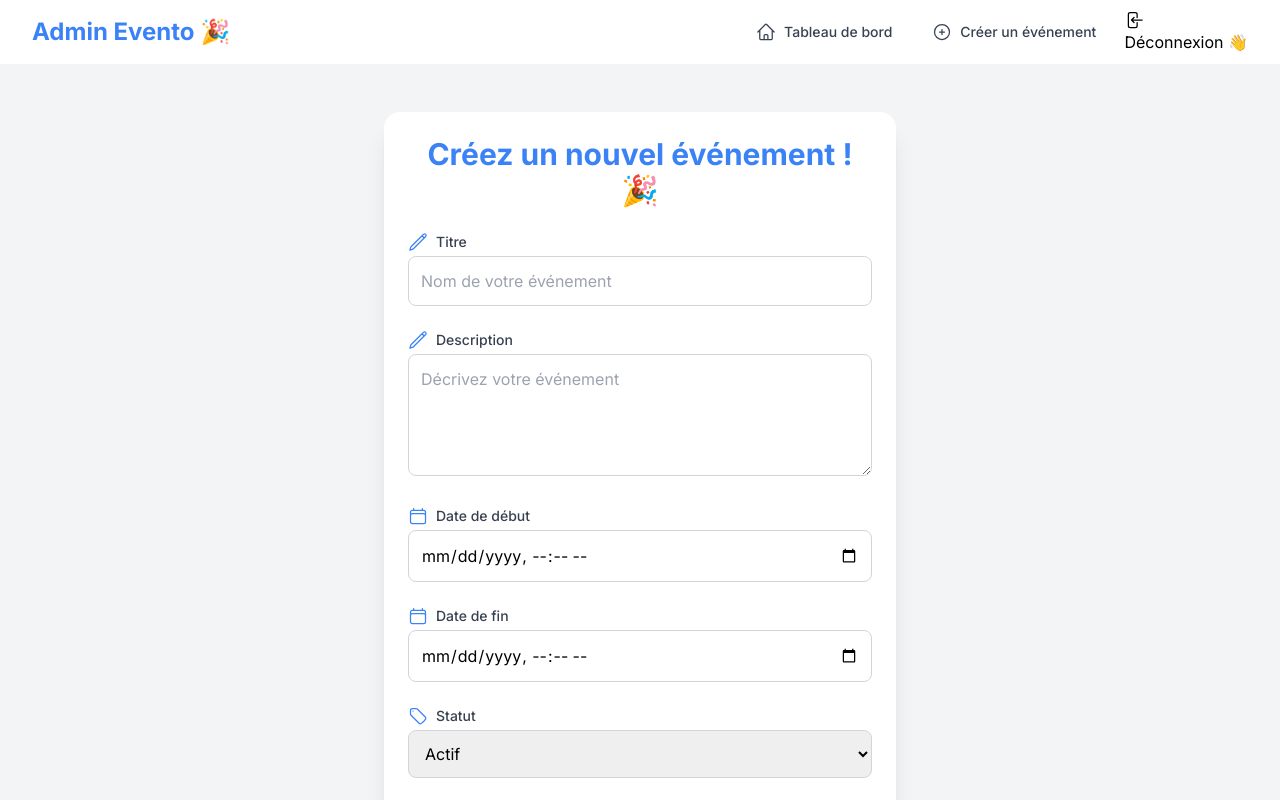
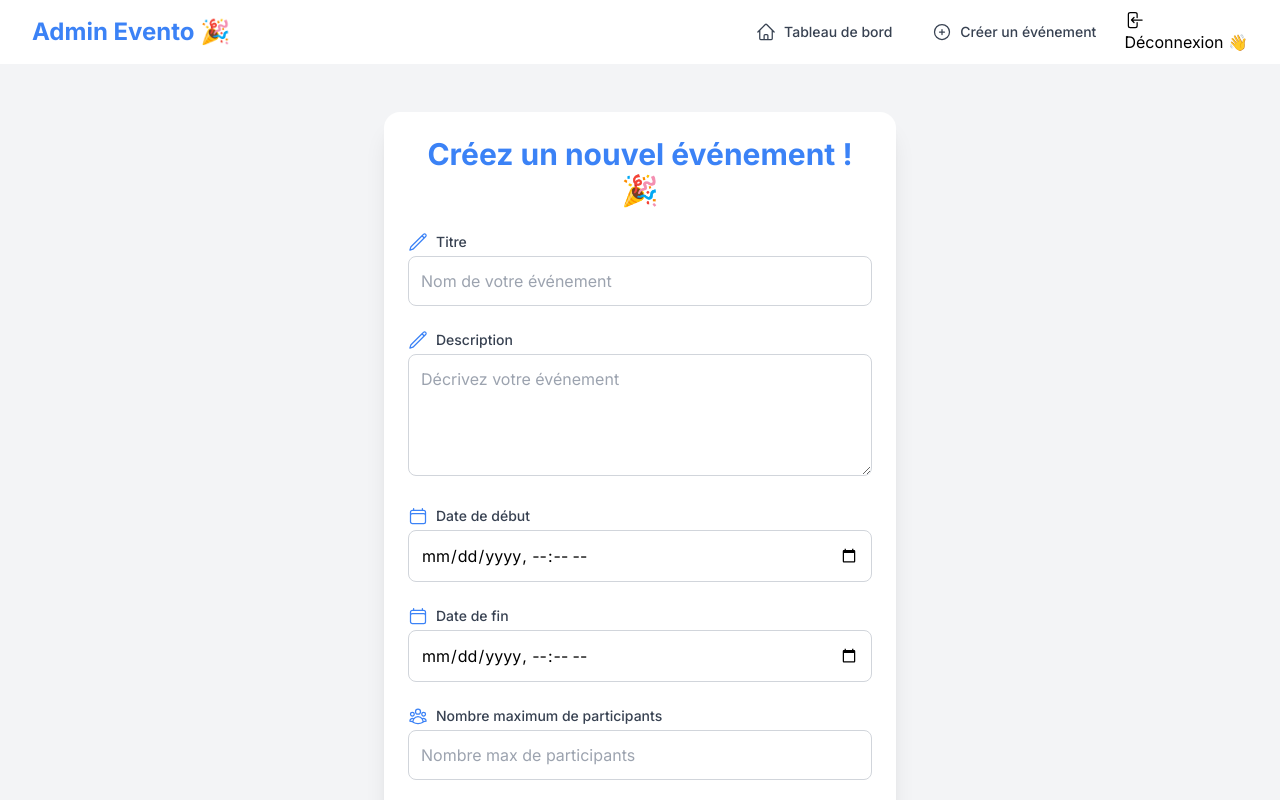
Before and after one commit to TherinOG/ticketerie, a Next.js app: page /admin/events/create in a window 1280 px wide. Shown: the top 800 px of the page. Built offline with nearby package versions, Linux system fonts and the light colour scheme; sample sign-in values are in the browser's storage.

Commit message:
feat: Add maxParticipants field to CreateEventPage form with input handling

```diff
--- a/src/app/admin/events/create/page.tsx
+++ b/src/app/admin/events/create/page.tsx
@@ -4,7 +4,7 @@ import { useState } from 'react';
 import { useForm } from 'react-hook-form';
 import { useRouter } from 'next/navigation';
 import { motion } from 'framer-motion';
-import { CalendarIcon, PencilIcon, TagIcon } from '@heroicons/react/24/outline';
+import { CalendarIcon, PencilIcon, TagIcon, UserGroupIcon } from '@heroicons/react/24/outline';
 import Button from '@/components/Button';
 import Card from '@/components/Card';
 
@@ -14,6 +14,7 @@ interface EventFormData {
   startDate: string;
   endDate: string;
   status: 'active' | 'expired';
+  maxParticipants: number;
 }
 
 export default function CreateEventPage() {
@@ -148,6 +149,25 @@ export default function CreateEventPage() {
 
             <div>
               <label
+                htmlFor="maxParticipants"
+                className="block text-sm font-medium text-gray-700 flex items-center"
+              >
+                <UserGroupIcon className="w-5 h-5 mr-2 text-primary" />
+                Nombre maximum de participants
+              </label>
+              <motion.input
+                whileFocus={{ scale: 1.02 }}
+                id="maxParticipants"
+                type="number"
+                min="1"
+                {...register('maxParticipants', { valueAsNumber: true })}
+                className="mt-1 w-full p-3 border border-gray-300 rounded-lg focus:outline-none focus:ring-2 focus:ring-primary transition"
+                placeholder="Nombre max de participants"
+              />
+            </div>
+
+            <div>
+              <label
                 htmlFor="status"
                 className="block text-sm font-medium text-gray-700 flex items-center"
               >
```
